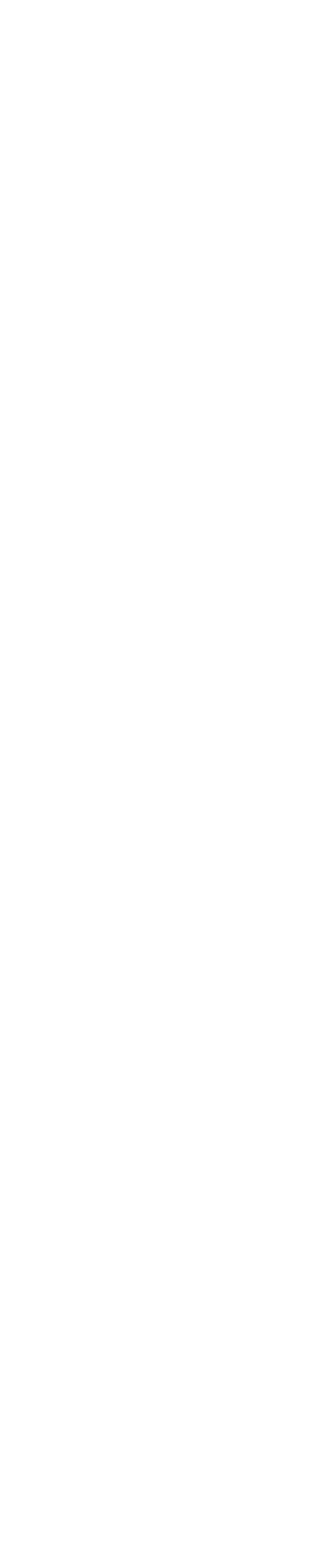
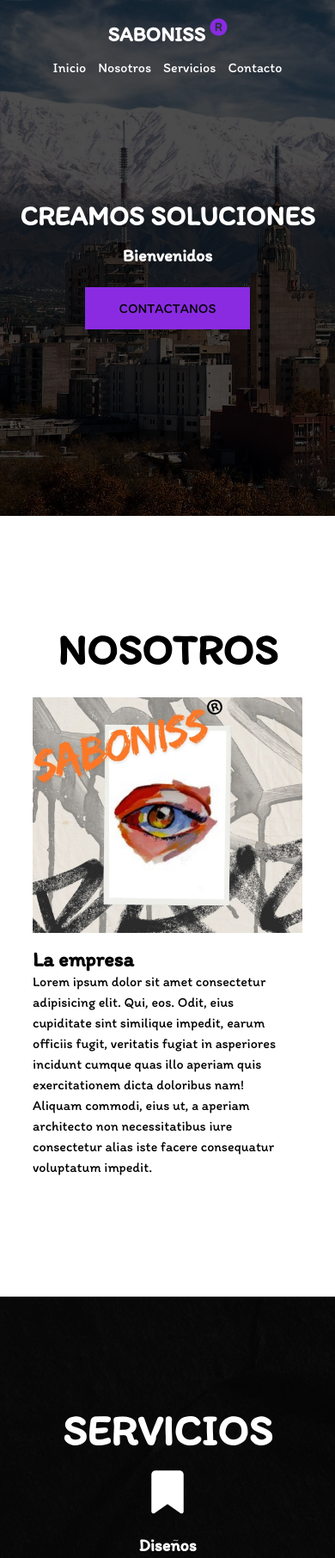
Before and after one commit to diegote22/web-responsivo-con-FlexBox, a plain HTML site: page index.html in a window 390 px wide. Shown: the top 1812 px of the page at 86% size. Before the commit the page ends 844 px from the top, so only its background shows below. Drawn offline with Linux system fonts and the light colour scheme.

Commit message:
Commit final de la web responsiva con FlexBox

```diff
--- a/index.html
+++ b/index.html
@@ -1,11 +1,88 @@
 <!DOCTYPE html>
-<html lang="en">
+<html lang="es">
 <head>
     <meta charset="UTF-8">
     <meta name="viewport" content="width=device-width, initial-scale=1.0">
+    <script src="https://kit.fontawesome.com/282fd0a33c.js" crossorigin="anonymous"></script>
+    <link rel="preconnect" href="https://fonts.googleapis.com">
+    <link rel="preconnect" href="https://fonts.gstatic.com" crossorigin>
+    <link href="https://fonts.googleapis.com/css2?family=Itim&display=swap" rel="stylesheet">
+    <link rel="stylesheet" href="style.css">
     <title>Web Responsivo con FlexBox</title>
 </head>
 <body>
+    <header>
+        <h2><a href="#">Saboniss <sup><i class="fa-solid fa-registered"></i></sup></a></h2>
+        <nav>
+            <li><a href="#">Inicio</a></li>
+            <li><a href="#Nosotros">Nosotros</a></li>
+            <li><a href="#Servicios">Servicios</a</li>
+            <li><a href="#Contacto">Contacto</a></li>
+        </nav>
+    </header>
 
+    <section class="banner-area">
+        <div class="banner-img">
+            <div class="banner-text">
+                <h1>Creamos Soluciones</h1>
+                <h3>Bienvenidos</h3>
+                <a href="#" class="banner-btn">Contactanos</a>
+            </div>
+        </div>
+    </section>
+
+    <section class="about-area" id="about">
+        <h3 class="section-title">Nosotros</h3>
+        <ul class="about-content">
+            <li class="about-left"></li>
+            <li class="about-right">
+                <h2>La empresa</h2>
+                <p>Lorem ipsum dolor sit amet consectetur adipisicing elit. Qui, eos. Odit, eius cupiditate sint similique impedit, earum officiis fugit, veritatis fugiat in asperiores incidunt cumque quas illo aperiam quis exercitationem dicta doloribus nam! Aliquam commodi, eius ut, a aperiam architecto non necessitatibus iure consectetur alias iste facere consequatur voluptatum impedit.</p>
+            </li>
+        </ul>
+    </section>
+
+    <section class="services-are" id="services">
+        <h3 class="section-title">Servicios</h3>
+        <ul class="services-content">
+            <li>
+                <i class="fa-solid fa-bookmark"></i>
+                <h4>Diseños</h4>
+                <p>Lorem ipsum dolor sit amet consectetur, adipisicing elit. Iste, beatae.</p>
+            </li>
+            <li>
+                <i class="fa-solid fa-book"></i>
+                <h4>Marca</h4>
+                <p>Lorem ipsum, dolor sit amet consectetur adipisicing elit. Beatae, ullam?</p>
+            </li>
+            <li>
+                <i class="fa-solid fa-star"></i>
+                <h4>Seo</h4>
+                <p>Lorem ipsum dolor sit amet consectetur adipisicing elit. Doloribus, ex!</p>
+            </li>
+        </ul>
+    </section>
+
+    <section class="contact-area" id="contact">
+        <h3 class="section-title">Contacto</h3>
+        <ul class="contact-content">
+            <li>
+                <i class="fa-solid fa-location-dot"></i>
+                <p>123, Thomas Tómas <br>San Martín, Mendoza (Argentina)</p>
+            </li>
+            <li>
+                <i class="fa-solid fa-phone"></i>
+                <p>+54 9 123456 <br>+54 9 7891011</p>
+            </li>
+            <li>
+                <i class="fa-solid fa-envelope"></i>
+                <p>contacto@saboniss.com <br>reclutador@saboniss.com</p>
+            </li>
+        </ul>
+    </section>
+
+    <footer>
+        <p>Todos los derechos reservados a @WebDev.innovando</p>
+    </footer>
 </body>
 </html>
--- a/style.css
+++ b/style.css
@@ -0,0 +1,345 @@
+*{
+    margin: 0;
+    padding: 0;
+    box-sizing: border-box;
+}
+
+body{
+    font-family: "Itim", cursive;
+}
+
+ul,nav{
+    list-style: none;
+}
+
+.fa-registered{
+    color: blueviolet;
+}
+
+a{
+    text-decoration: none;
+    color: inherit;
+    cursor: pointer;
+}
+section{
+    display: flex;
+    flex-direction: column;
+    align-items: center;
+    padding: 110px 100px;
+}
+@media (max-width: 1000px){
+    section{
+        padding: 100px 50px;
+    }
+}
+@media (max-width: 600px){
+    section{
+        padding: 125px 30px;
+    }
+}
+
+section p{
+    max-width: 800px;
+    text-align: center;
+    margin-bottom: 35px;
+    padding: 0 20px;
+    line-height: 2;
+}
+
+header{
+    position: absolute;
+    top: 0;
+    left: 0;
+    z-index: 10;
+    width: 100%;
+    display: flex;
+    justify-content: space-between;
+    align-items: center;
+    color: #fff;
+    padding: 35px 100px 0;
+}
+
+header h2{
+    text-transform: uppercase;
+}
+
+header h2 a{
+    transition: color 0.3s ease, text-shadow 0.3s ease;
+}
+
+header h2 a:hover {
+    color: blueviolet;
+    text-shadow: 1px 1px 5px rgba(0, 0, 0, 0.3); /* Agrega una ligera sombra */
+}
+
+header nav{
+    display: flex;
+}
+
+header nav li{
+    margin: 0 15px;
+    transition: color 0.3s ease;
+}
+
+header nav li a:hover {
+    color: blueviolet; /* Cambia el color al pasar el mouse */
+}
+
+header nav li a:hover {
+    border-bottom: 2px solid blueviolet;
+    padding-bottom: 3px; /* Ajusta el espacio para que la línea no quede pegada al texto */
+}
+
+header nav li:first-child{
+    margin-left: 0;
+}
+header nav li:last-child{
+    margin-right: 0;
+}
+
+@media (max-width: 1000px){
+    header{
+        padding: 20px 50px;
+    }
+}
+
+@media (max-width: 700px){
+    header{
+        flex-direction: column;
+    }
+    header h2{
+        margin-bottom: 15px;
+    }
+    header nav li{
+        margin: 0 7px;
+    }
+}
+
+.banner-area {
+    position: relative;
+    justify-content: center;
+    min-height: 100vh;
+    color: #fff;
+    text-align: center;
+    display: flex; /* Añadir flexbox al contenedor padre */
+    align-items: center; /* Centrar verticalmente */
+}
+
+.banner-area .banner-img {
+    background-image: url(img/mendoza_ciudad.webp);
+    position: absolute;
+    top: 0;
+    left: 0;
+    width: 100%;
+    height: 100%;
+    -webkit-background-size: cover;
+    background-size: cover;
+    z-index: 1;
+    display: flex;
+    justify-content: center;
+    align-items: center;
+}
+
+.banner-area .banner-img:after {
+    content: "";
+    position: absolute;
+    top: 0;
+    left: 0;
+    width: 100%;
+    height: 100%;
+    background-color: #000;
+    opacity: .7;
+    z-index: 2;
+}
+
+.banner-area .banner-text {
+    z-index: 3;
+    position: relative;
+}
+
+.banner-area h1{
+    margin-bottom: 15px;
+    font-size: 55px;
+    text-transform: uppercase;
+}
+
+.banner-area h3{
+    margin-bottom: 40px;
+    font-size: 25px;
+}
+
+.banner-area a.banner-btn{
+    padding: 15px 30px;
+    background: blueviolet;
+    color: #000;
+    text-transform: uppercase;
+    transition: background-color 0.3s ease, color 0.3s ease;
+}
+
+.banner-area a.banner-btn:hover {
+    background-color: #000; /* Cambia el color de fondo */
+    color: #fff; /* Cambia el color del texto */
+}
+
+@media (max-width: 800px){
+    .banner-area{
+        min-height: 600px;
+    }
+    .banner-area h1{
+        font-size: 32px;
+    }
+    .banner-area h3{
+        font-size: 20px;
+    }
+    .banner-area a.banner-btn{
+        padding: 15px 40px;
+    }
+}
+
+ul.about-content{
+    width: 100%;
+    display: flex;
+    flex-wrap: wrap;
+    justify-content: center;
+}
+
+.about-content li{
+    padding: 20px;
+    height: 290px;
+    border-radius: 3px;
+    background-clip: content-box;
+    -webkit-background-size: cover;
+    background-size: cover;
+    background-position: center;
+}
+
+.about-left{
+    flex-basis: 40%;
+    background-image: url(img/arte_1.jpg);
+}
+
+.abaout-right{
+    flex-basis: 60%;
+}
+
+.about-area p{
+    max-width: 800px;
+    margin-bottom: 35px;
+    line-height: 1.5;
+    text-align: left;
+    padding-left: 0;
+}
+
+.section-title{
+    text-transform: uppercase;
+    font-size: 50px;
+    margin-bottom: 5%;
+}
+
+@media (max-width: 1000px){
+    .about-left,
+    .abaout-right{
+        flex-basis: 100%;
+    }
+    .about-content li{
+        padding: 8px;
+    }
+}
+
+#services{
+    background: linear-gradient(to right, rgba(0,0,0,0.8), rgba(0,0,0,0.8)), url(img/arte_2.jpg);
+    background-attachment: fixed;
+    color: #fff;
+}
+
+ul.services-content{
+    width: 100%;
+    display: flex;
+    flex-wrap: wrap;
+    justify-content: center;
+}
+
+.services-content li{
+    padding: 0 30px;
+    flex-basis: 33%;
+    text-align: center;
+}
+
+.services-content li i{
+    font-size: 50px;
+    color: #fff;
+    margin-bottom: 25px;
+    transition: transform 0.3s ease, color 0.3s ease;
+}
+
+.services-content li:hover i {
+    transform: scale(1.1); /* Aumenta ligeramente el tamaño del icono */
+    color: #ffcc00; /* Cambia el color del icono */
+}
+
+.services-content li h4{
+    font-size: 20px;
+    margin-bottom: 25px;
+}
+
+.services-content li p{
+    margin: 0;
+}
+
+@media (max-width: 1000px){
+    .services-content li{
+        flex-basis: 100%;
+        margin-bottom: 35px;
+    }
+    .services-content li:last-child{
+        margin-bottom: 0;
+    }
+    .services-content li p{
+        padding: 0;
+    }
+}
+
+ul.contact-content{
+    width: 100%;
+    display: flex;
+    flex-wrap: wrap;
+    justify-content: center;
+}
+
+.contact-content li{
+    padding: 0 30px;
+    flex-basis: 33%;
+    text-align: center;
+}
+
+.contact-content li i{
+    font-size: 50px;
+    color: blueviolet;
+    margin-bottom: 25px;
+    transition: transform 0.3s ease, color 0.3s ease;
+}
+
+.contact-content li:hover i {
+    transform: translateY(-5px); /* Desplaza el icono ligeramente hacia arriba */
+    color: #00bfff; /* Cambia el color del icono */
+}
+
+@media (max-width: 1000px){
+    .contact-content li{
+        flex-basis: 100%;
+        margin-bottom: 65px;
+    }
+    .contact-content li:last-child{
+        margin-bottom: 0;
+    }
+}
+
+footer{
+    display: flex;
+    flex-direction: column;
+    align-items: center;
+    text-align: center;
+    color: #fff;
+    background: #000;
+    padding: 60px 0;
+}
```
Also changed, not shown: img/arte_1.jpg (added), img/arte_2.jpg (added), img/mendoza_ciudad.webp (added), 1 other file.
